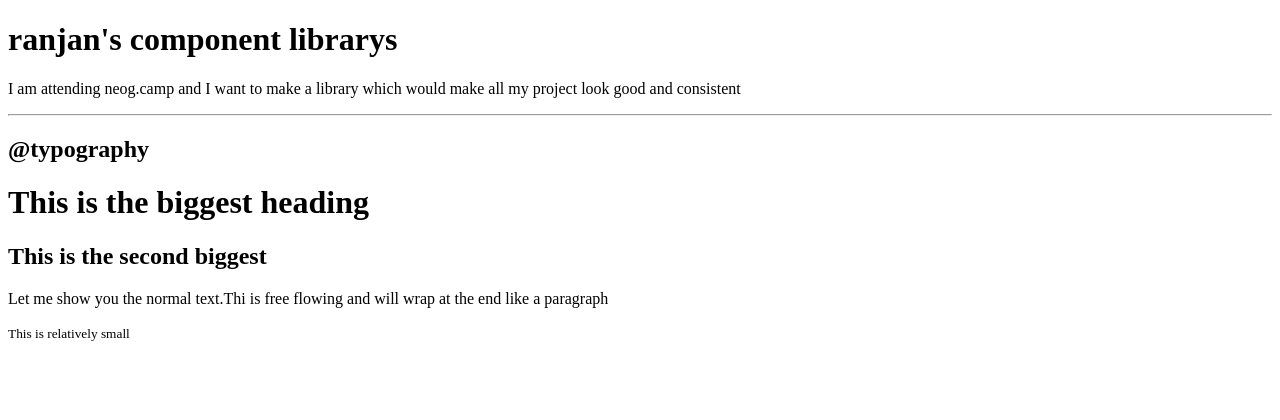
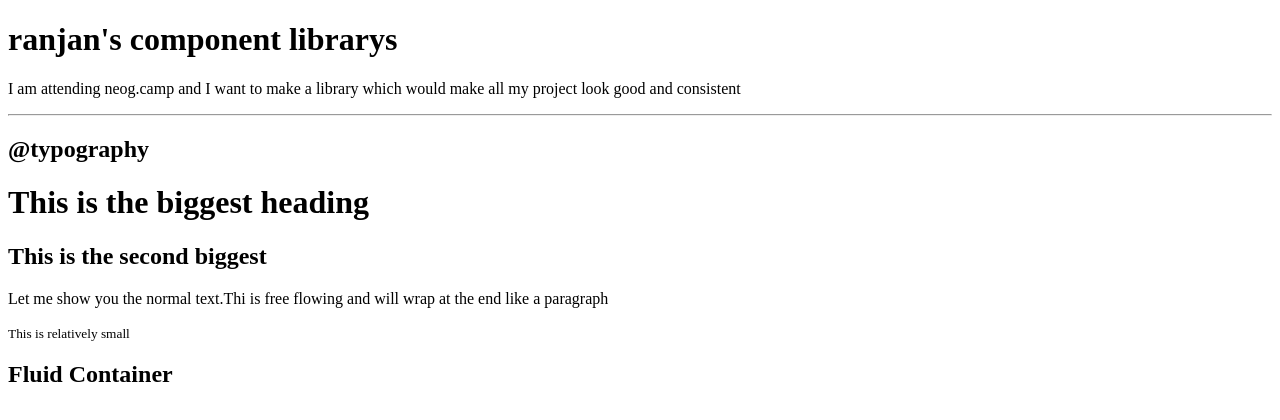
Before and after one commit to ranjanrana1712/first_Blog, a plain HTML site: page index.html in a window 1280 px wide. Drawn offline with Linux system fonts and the light colour scheme.

Commit message:
Update index.html

```diff
--- a/index.html
+++ b/index.html
@@ -14,5 +14,8 @@
     <h2>This is the second biggest</h2>
     <p>Let me show you the normal text.Thi is free flowing and will wrap at the end like a paragraph</p>
     <small>This is relatively small</small>
+
+    <h2>Fluid Container</h2>
+
 </body>
 </html>
```
